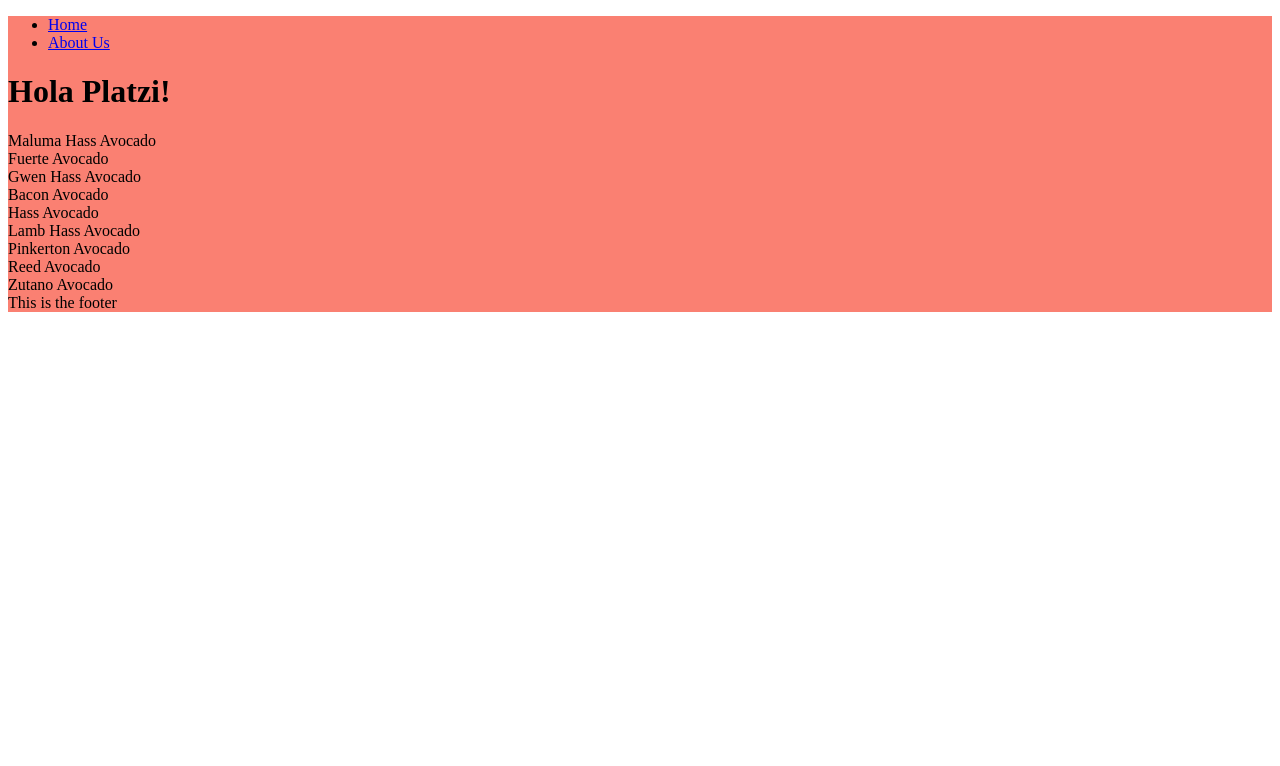
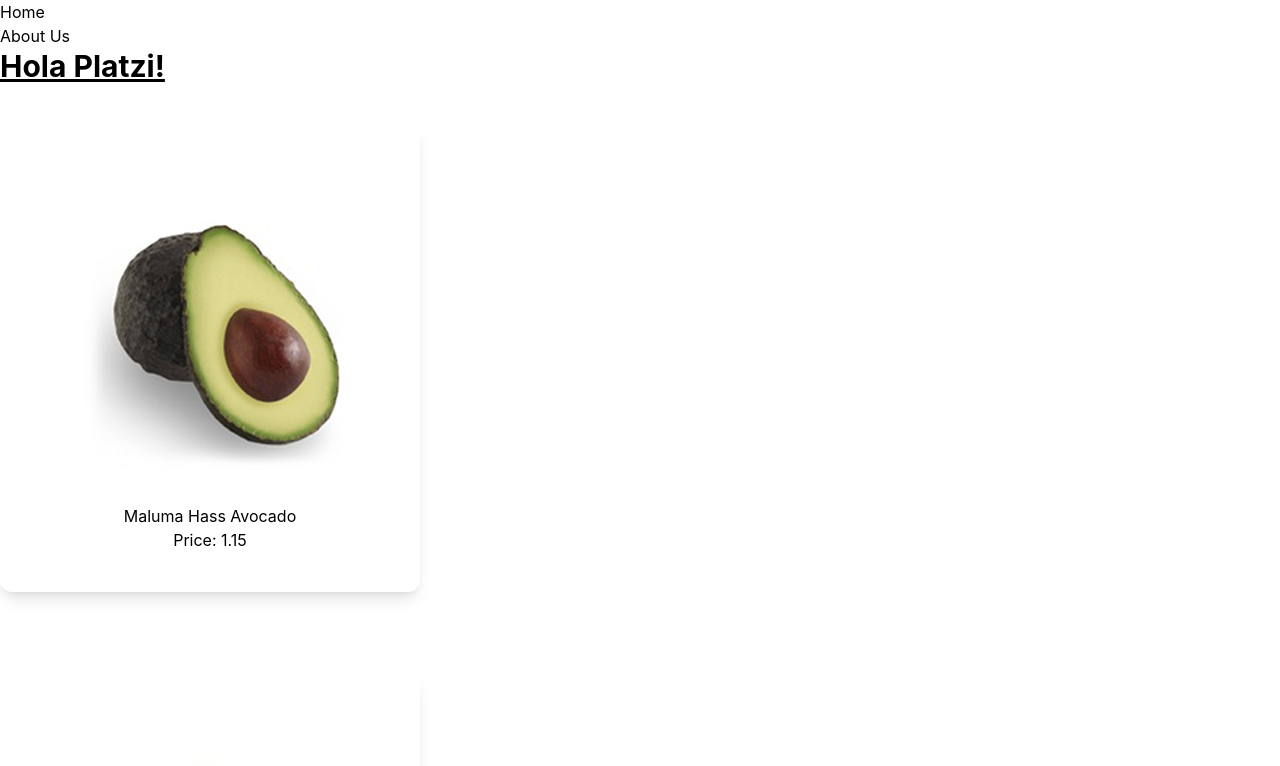
Before and after one commit to ramirezandradesara/avocado-store-nextjs, a Next.js app: page / in a window 1280 px wide. Shown: the top 766 px of the page. Built offline with nearby package versions, Linux system fonts and the light colour scheme.

Commit message:
instalacion tailwind

```diff
--- a/components/Layout/Layout.tsx
+++ b/components/Layout/Layout.tsx
@@ -11,12 +11,6 @@ const Layout: React.FC<Props> = ({ children }) => {
             <Navbar />
             {children}
             <footer>This is the footer</footer>
-
-            <style jsx>{`
-                 .container{
-                        background-color:salmon;
-                    }
-            `}</style>
         </div>
     )
 }
--- a/package.json
+++ b/package.json
@@ -20,6 +20,9 @@
   "devDependencies": {
     "@types/node": "^18.11.9",
     "@types/react": "^18.0.25",
+    "autoprefixer": "^10.4.13",
+    "postcss": "^8.4.19",
+    "tailwindcss": "^3.2.4",
     "typescript": "^4.9.3"
   }
 }
--- a/pages/_app.tsx
+++ b/pages/_app.tsx
@@ -1,5 +1,6 @@
 import App from "next/app"
 import Layout from "@components/Layout/Layout"
+import '../styles/globals.css'
 
 
 export default function MyApp({ Component, pageProps }) {
--- a/pages/index.tsx
+++ b/pages/index.tsx
@@ -1,4 +1,6 @@
 import React, { useEffect, useState } from 'react'
+// import 'styles/tailwind.css'
+
 
 const Home = () => {
 
@@ -16,9 +18,15 @@ const Home = () => {
 
   return (
     <div>
-      <h1>Hola Platzi! </h1>
+      <h1 className="text-3xl font-bold underline">Hola Platzi! </h1>
       {productList?.map((product) => (
-        <div key={product.id}>{product.name}</div>
+        <div className='lg:flex gap-10'>
+          <div className='text-center shadow-lg p-10 rounded-xl my-10 dark:bg-white'>
+            <img src={product.image} alt={product.id} />
+            <div key={product.id}>{product.name}</div>
+            <div>Price: {product?.price}</div>
+          </div>
+        </div>
       ))}
     </div>
   )
--- /dev/null
+++ b/postcss.config.js
@@ -0,0 +1,6 @@
+module.exports = {
+  plugins: {
+    tailwindcss: {},
+    autoprefixer: {},
+  },
+}
--- /dev/null
+++ b/styles/globals.css
@@ -0,0 +1,25 @@
+@tailwind base;
+@tailwind components;
+@tailwind utilities;
+
+/* @import 'tailwindcss/base';
+@import 'tailwindcss/components';
+@import './base.css';
+@import 'tailwindcss/utilities'; */
+
+html,
+body {
+  padding: 0;
+  margin: 0;
+  font-family: -apple-system, BlinkMacSystemFont, Segoe UI, Roboto, Oxygen,
+    Ubuntu, Cantarell, Fira Sans, Droid Sans, Helvetica Neue, sans-serif;
+}
+
+a {
+  color: inherit;
+  text-decoration: none;
+}
+
+* {
+  box-sizing: border-box;
+}
--- /dev/null
+++ b/tailwind.config.js
@@ -0,0 +1,12 @@
+/** @type {import('tailwindcss').Config} */
+module.exports = {
+  content: [
+    "./pages/**/*.{js,ts,jsx,tsx}",
+    "./components/**/*.{js,ts,jsx,tsx}",
+    "./*"
+  ],
+  theme: {
+    extend: {},
+  },
+  plugins: [],
+}
```
Also changed, not shown: 1 other file (tests, documents, lock files or other folders).
